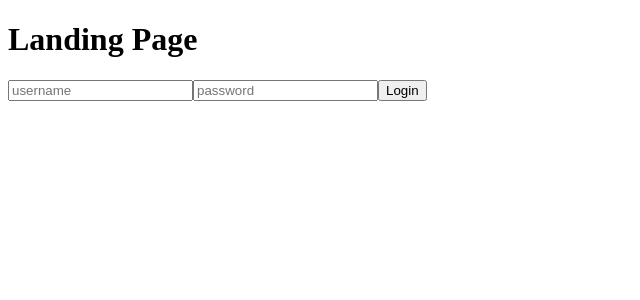
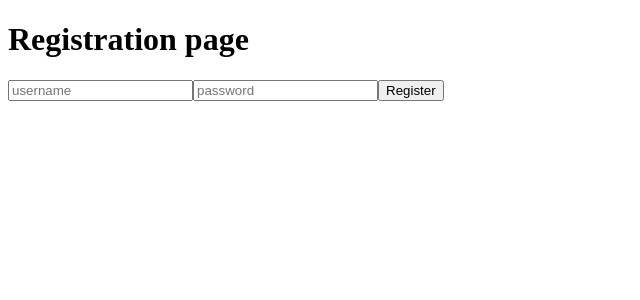
Before and after one commit to drew199321/DnDMessageTimeFrontEnd, a React (Create React App) app: page /registration in a window 1280 px wide. Before the commit this address led to /. Shown: the top 300 px of the page, without its empty margins (0-640 px from the left). Built offline with nearby package versions, Linux system fonts and the light colour scheme; no server answers.

Commit message:
user registration

```diff
--- a/src/App.jsx
+++ b/src/App.jsx
@@ -9,6 +9,7 @@ import {
 import PrivateRoute from './_components/PrivateRoute';
 import Landing from './Landing';
 import Chatroom from './Chatroom';
+import Registration from './Registration';
 import './App.css';
 
 export default function App() {
@@ -16,6 +17,7 @@ export default function App() {
     <Router>
       <Switch>
         <Route exact path="/" component={Landing} />
+        <Route exact path="/registration" component={Registration} />
         <PrivateRoute exact path="/chatroom" component={Chatroom} />
         <Redirect from="*" to="/" />
       </Switch>
--- a/src/Landing.jsx
+++ b/src/Landing.jsx
@@ -1,5 +1,6 @@
 import React from 'react';
 import { useHistory } from 'react-router';
+import { Link } from 'react-router-dom';
 import { useForm } from 'react-hook-form';
 import axios from 'axios';
 
@@ -26,6 +27,8 @@ function Landing() {
 
     if (authToken.isAuthenticated) {
       history.push('/chatroom');
+    } else if (authToken.err) {
+      console.log('network error');
     } else {
       // TODO: Tell user the login failed
       console.log('login failed');
@@ -40,6 +43,7 @@ function Landing() {
         <input type="text" placeholder="password" {...register('password', { required: true })} />
         <button type="submit">Login</button>
       </form>
+      <Link to="/registration">New User?</Link>
     </div>
   );
 }
--- /dev/null
+++ b/src/Registration.jsx
@@ -0,0 +1,41 @@
+import React from 'react';
+import { useHistory } from 'react-router';
+import { useForm } from 'react-hook-form';
+import axios from 'axios';
+
+import serverEndpoint from './_helpers/serverEndpoint';
+import authToken from './_helpers/auth';
+
+export default function Registration() {
+  const { register, handleSubmit } = useForm();
+  const history = useHistory();
+
+  async function registerUser(data) {
+    await axios.post(`${serverEndpoint}/register`, data)
+      .then((res) => {
+        console.log(res);
+        authToken.isAuthenticated = res.data.isAuthenticated;
+        authToken.token = res.data.token;
+        // TODO: Should also save authToken in session cashe
+      }).catch((err) => {
+        console.log(err); // TODO: Tell user that there is a server error
+      });
+    if (authToken.isAuthenticated) {
+      history.push('/chatroom');
+    } else if (authToken.err) {
+      console.log('network error');
+    } else {
+      console.log('Username is already taken'); // TODO: tell user that username is taken
+    }
+  }
+  return (
+    <div>
+      <h1>Registration page</h1>
+      <form onSubmit={handleSubmit(registerUser)}>
+        <input type="text" placeholder="username" {...register('username', { required: true })} />
+        <input type="text" placeholder="password" {...register('password', { required: true })} />
+        <button type="submit">Register</button>
+      </form>
+    </div>
+  );
+}
--- a/src/_components/PrivateRoute.jsx
+++ b/src/_components/PrivateRoute.jsx
@@ -10,7 +10,6 @@ export default function PrivateRoute({ component: Component, ...rest }) {
       {...rest}
       render={(props) => {
         if (!authToken.isAuthenticated) {
-          console.log(authToken);
           return <Redirect to={{ pathname: '/' }} />;
         }
         return <Component {...props} />;
```
